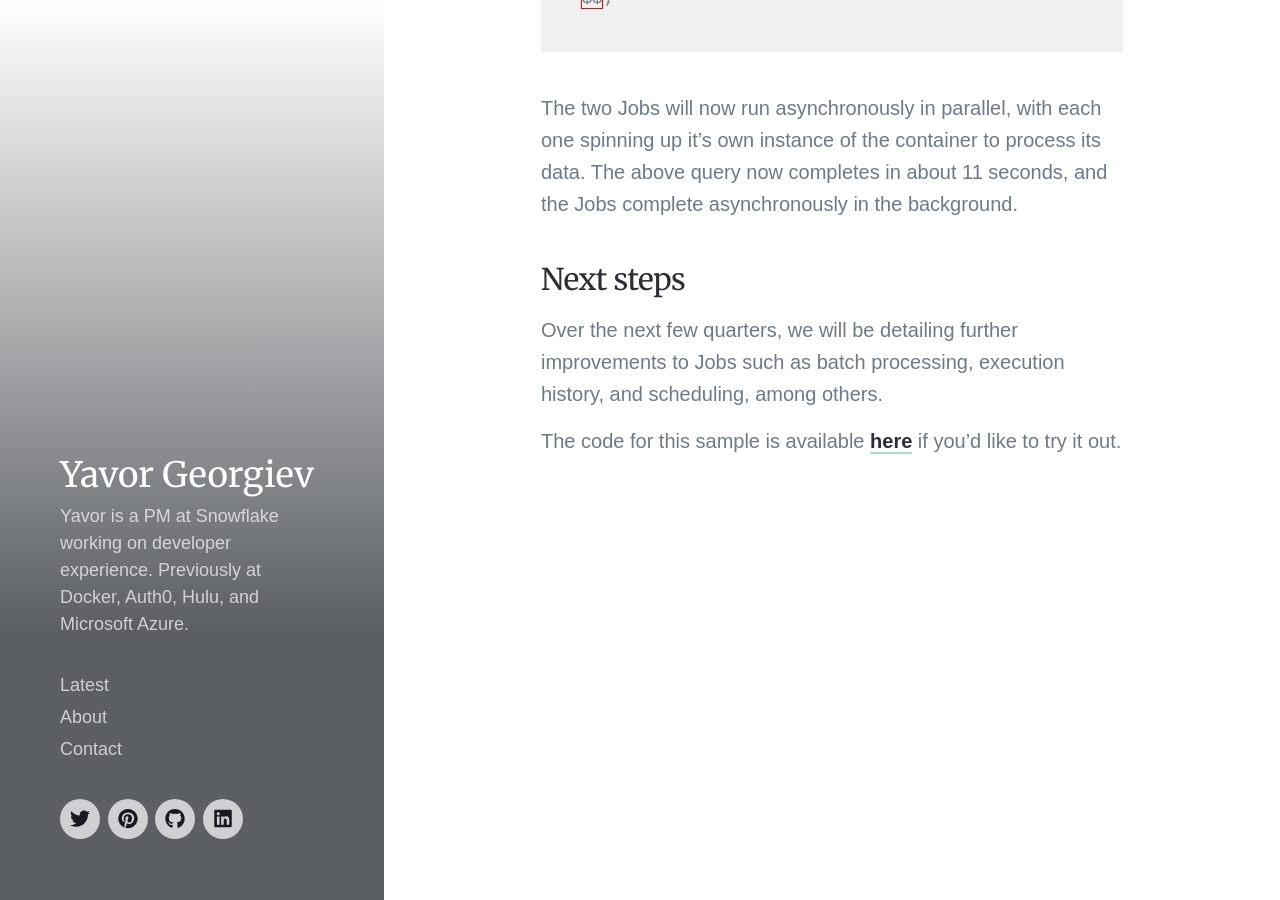
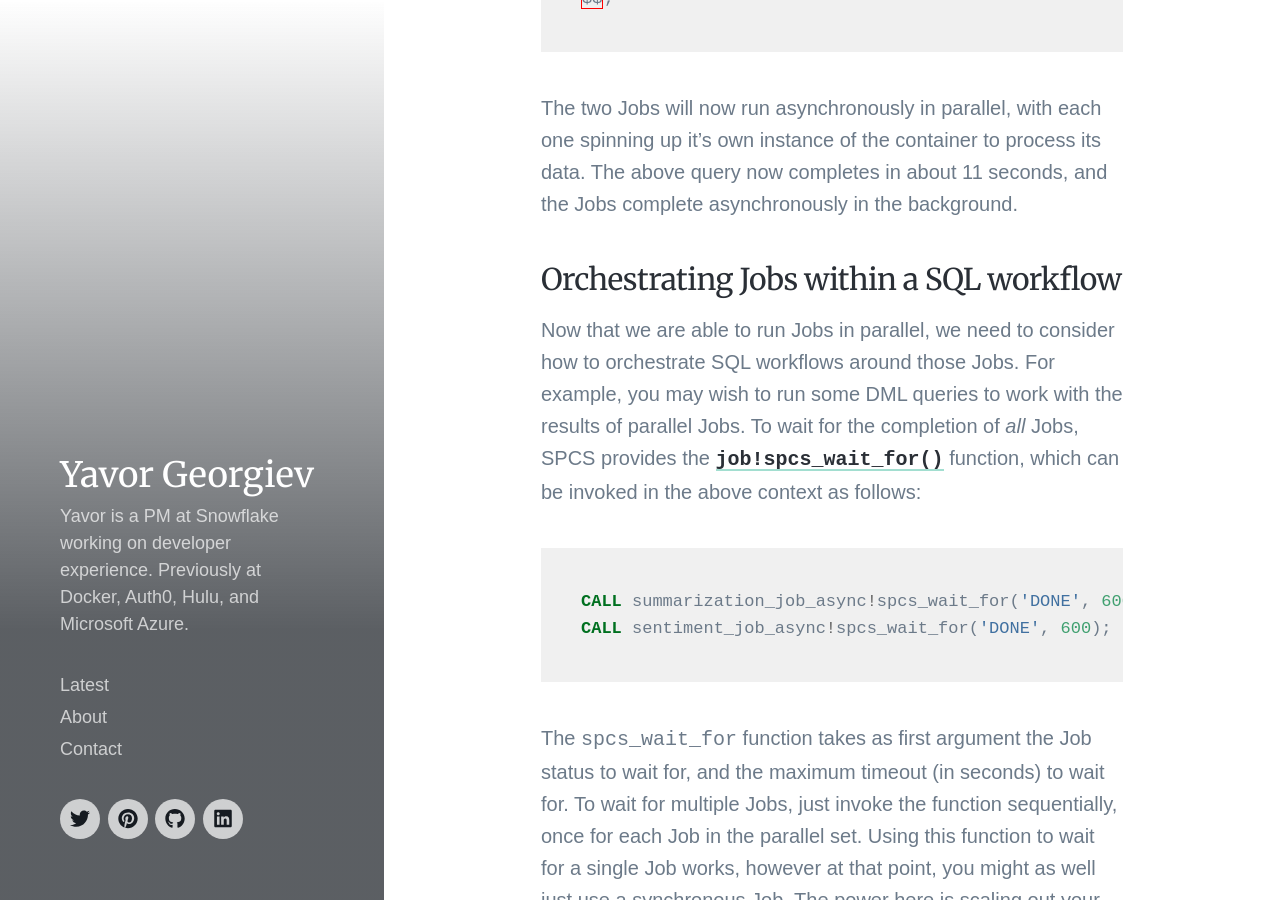
Before and after one commit to yavorg/yavorg, a Jekyll site: the page built from _posts/2025-03-11-spcs-async-jobs.md, in a window 1280 px wide and 900 px high, scrolled down 4350 px. Built offline with Jekyll 4.4.1, drawn with Linux system fonts in a browser that asks for light colours; nearby versions of some CDN libraries; some web fonts are replaced; comment, search, counter and statistics services are not loaded; some of the changed text lies outside the part shown.

Commit message:
Updating SPCS async jobs post for GA

````diff
--- a/_posts/2025-03-11-spcs-async-jobs.md
+++ b/_posts/2025-03-11-spcs-async-jobs.md
@@ -92,6 +92,43 @@
 
 The two Jobs will now run asynchronously in parallel, with each one spinning up it's own instance of the container to process its data. The above query now completes in about 11 seconds, and the Jobs complete asynchronously in the background.
 
+### Orchestrating Jobs within a SQL workflow
+
+Now that we are able to run Jobs in parallel, we need to consider how to orchestrate SQL workflows around those Jobs. For example, you may wish to run some DML queries to work with the results of parallel Jobs. To wait for the completion of _all_ Jobs, SPCS provides the [`job!spcs_wait_for()`](https://docs.snowflake.com/en/sql-reference/functions/spcs_wait_for) function, which can be invoked in the above context as follows:
+
+```sql
+CALL summarization_job_async!spcs_wait_for('DONE', 600);
+CALL sentiment_job_async!spcs_wait_for('DONE', 600);
+```
+
+The `spcs_wait_for` function takes as first argument the Job status to wait for, and the maximum timeout (in seconds) to wait for. To wait for multiple Jobs, just invoke the function sequentially, once for each Job in the parallel set. Using this function to wait for a single Job works, however at that point, you might as well just use a synchronous Job. The power here is scaling out your workload horizontally by running many concurrent Jobs, without using the ability to detect the overall completion of the work.
+
+### Reviewing Job execution history
+
+Once a Job executes, it's the metadata about the execution is retained for 7 days. This is valuable if you kick off long-running Jobs and may need to check back on the outcome of a run on a subsequent day. You can access the execution history via the [`get_job_history()`](https://docs.snowflake.com/en/sql-reference/functions/get_job_history) table function as shown:
+
+```sql
+SELECT
+  name,
+  status,
+  created_time,
+  completed_time,
+  DATEDIFF('second', created_time, completed_time) AS duration_seconds
+FROM TABLE(SNOWFLAKE.SPCS.GET_JOB_HISTORY(RESULT_LIMIT=>5));
+```
+
+See the documentation linked above for the full list of fields available as part of the history.
+
+### Reviewing Job logs
+
+Pairing with the history view above, you likely also want to access the logs generated by the Job after the job completes. This is especially useful for troubleshooting a Job that may have failed unexpectedly. By default, all logs emitted to `stdout` and `stderr` by the container are stored in your Snowflake [account-level Event Table](https://docs.snowflake.com/en/developer-guide/snowpark-container-services/monitoring-services#using-event-table) and can easily be retrieved by querying the table directly (as shown at the link) or by using the [`job!spcs_get_logs()`](https://docs.snowflake.com/en/sql-reference/functions/spcs_get_logs) convenience function like so:
+
+
+```sql
+SELECT * FROM TABLE(summarization_job_sync!spcs_get_logs());
+```
+
+
 ### Next steps
 Over the next few quarters, we will be detailing further improvements to Jobs such as batch processing, execution history, and scheduling, among others.
 
````
